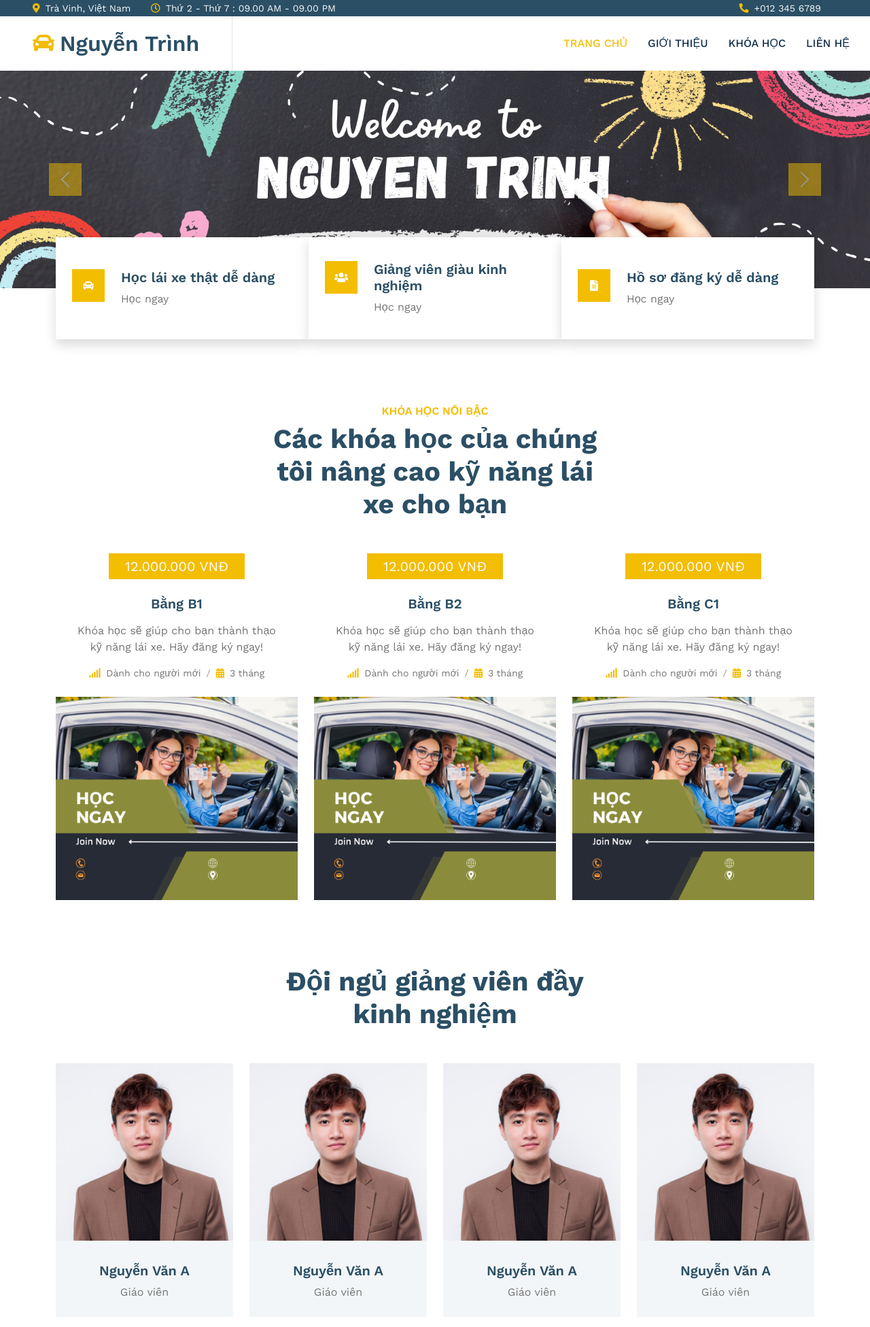
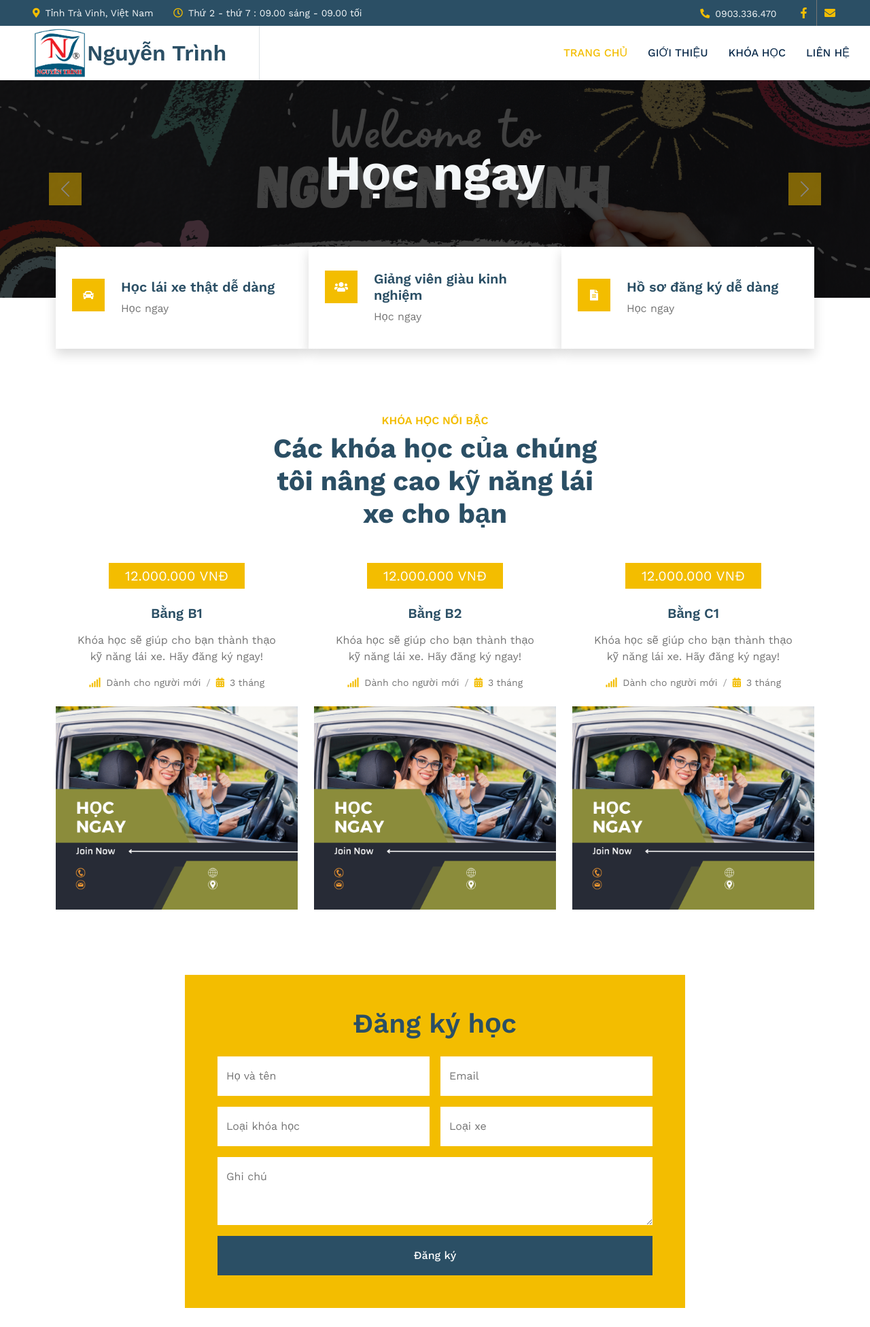
Before and after one commit to NgoTanLoi01/project_website_truonglai, a plain HTML site: page index.html in a window 1280 px wide. Shown: the top 1952 px of the page at 68% size. Drawn offline with nearby package versions, Linux system fonts and the light colour scheme; a script that the page names is missing.

Commit message:
refactor add form course,...

```diff
--- a/index.html
+++ b/index.html
@@ -30,20 +30,25 @@
 
     <div class="container-fluid bg-dark text-light p-0">
         <div class="row gx-0 d-none d-lg-flex">
-            <div class="col-lg-7 px-5 text-start" style="background-color: #2b4f65;">
+            <div class="col-lg-7 px-5 text-start">
                 <div class="h-100 d-inline-flex align-items-center me-4">
                     <small class="fa fa-map-marker-alt text-primary me-2"></small>
-                    <small>Trà Vinh, Việt Nam</small>
+                    <small>Tỉnh Trà Vinh, Việt Nam</small>
                 </div>
                 <div class="h-100 d-inline-flex align-items-center">
                     <small class="far fa-clock text-primary me-2"></small>
-                    <small>Thứ 2 - Thứ 7 : 09.00 AM - 09.00 PM</small>
+                    <small>Thứ 2 - thứ 7 : 09.00 sáng - 09.00 tối</small>
                 </div>
             </div>
-            <div class="col-lg-5 px-5 text-end" style="background-color: #2b4f65;">
+            <div class="col-lg-5 px-5 text-end">
                 <div class="h-100 d-inline-flex align-items-center me-4">
                     <small class="fa fa-phone-alt text-primary me-2"></small>
-                    <small>+012 345 6789</small>
+                    <small>0903.336.470</small>
+                </div>
+                <div class="h-100 d-inline-flex align-items-center mx-n2">
+                    <a class="btn btn-square btn-link rounded-0 border-0 border-end border-secondary" href="https://facebook.com"><i
+                            class="fab fa-facebook-f"></i></a>
+                    <a class="btn btn-square btn-link rounded-0" href="https://nguyentrinh40@yahoo.com"><i class="fab fa fa-envelope"></i></a>
                 </div>
             </div>
         </div>
@@ -53,8 +58,9 @@
 
     <nav class="navbar navbar-expand-lg bg-white navbar-light sticky-top p-0">
         <a href="index.html" class="navbar-brand d-flex align-items-center border-end px-4 px-lg-5">
-            <h2 class="m-0"><i class="fa fa-car text-primary me-2"></i>Nguyễn Trình</h2>
+            <img src="img/logo_nguyentrinh.png" alt="" style="width: 80px;"><h2 class="m-0">Nguyễn Trình</h2>
         </a>
+
         <button type="button" class="navbar-toggler me-4" data-bs-toggle="collapse" data-bs-target="#navbarCollapse">
             <span class="navbar-toggler-icon"></span>
         </button>
@@ -84,9 +90,27 @@
             <div class="carousel-inner">
                 <div class="carousel-item active">
                     <img class="w-100" src="img/carousel-1.jpg" alt="Image">
+                    <div class="carousel-caption">
+                        <div class="container">
+                            <div class="row justify-content-center">
+                                <div class="col-lg-7">
+                                    <h1 class="display-2 text-light mb-5 animated slideInDown">Học ngay</h1>
+                                </div>
+                            </div>
+                        </div>
+                    </div>
                 </div>
                 <div class="carousel-item">
                     <img class="w-100" src="img/carousel-2.jpg" alt="Image">
+                    <div class="carousel-caption">
+                        <div class="container">
+                            <div class="row justify-content-center">
+                                <div class="col-lg-7">
+                                    <h1 class="display-2 text-light mb-5 animated slideInDown">Học ngay</h1>
+                                </div>
+                            </div>
+                        </div>
+                    </div>
                 </div>
             </div>
             <button class="carousel-control-prev" type="button" data-bs-target="#header-carousel" data-bs-slide="prev">
@@ -151,6 +175,7 @@
 
 
     <!-- Courses Start -->
+    <div class="container-xxl">
         <div class="container">
             <div class="text-center mx-auto mb-5 wow fadeInUp" data-wow-delay="0.1s" style="max-width: 500px;">
                 <h6 class="text-primary text-uppercase mb-2">Khóa Học Nổi Bậc</h6>
@@ -220,6 +245,54 @@
                             <div class="courses-overlay">
                                 <a class="btn btn-outline-primary border-2" href="">Xem thêm</a>
                             </div>
+                        </div>
+                    </div>
+                </div>
+                <div class="col-lg-8 my-6 mb-0 wow fadeInUp" data-wow-delay="0.1s">
+                    <div class="bg-primary text-center p-5">
+                        <h1 class="mb-4">Đăng ký học</h1>
+                        <form>
+                            <div class="row g-3">
+                                <div class="col-sm-6">
+                                    <div class="form-floating">
+                                        <input type="text" class="form-control border-0" id="gname"
+                                            placeholder="Gurdian Name">
+                                        <label for="gname">Họ và tên</label>
+                                    </div>
+                                </div>
+                                <div class="col-sm-6">
+                                    <div class="form-floating">
+                                        <input type="email" class="form-control border-0" id="gmail"
+                                            placeholder="Gurdian Email">
+                                        <label for="gmail">Email</label>
+                                    </div>
+                                </div>
+                                <div class="col-sm-6">
+                                    <div class="form-floating">
+                                        <input type="text" class="form-control border-0" id="cname"
+                                            placeholder="Child Name">
+                                        <label for="cname">Loại khóa học</label>
+                                    </div>
+                                </div>
+                                <div class="col-sm-6">
+                                    <div class="form-floating">
+                                        <input type="text" class="form-control border-0" id="cage"
+                                            placeholder="Child Age">
+                                        <label for="cage">Loại xe</label>
+                                    </div>
+                                </div>
+                                <div class="col-12">
+                                    <div class="form-floating">
+                                        <textarea class="form-control border-0" placeholder="Leave a message here"
+                                            id="message" style="height: 100px"></textarea>
+                                        <label for="message">Ghi chú</label>
+                                    </div>
+                                </div>
+                                <div class="col-12">
+                                    <button class="btn btn-dark w-100 py-3" type="submit">Đăng ký</button>
+                                </div>
+                            </div>
+                        </form>
                     </div>
                 </div>
             </div>
@@ -319,10 +392,11 @@
             <div class="row g-5">
                 <div class="col-lg-3 col-md-6">
                     <h4 class="text-white mb-4">Thông tin liên hệ</h4>
-                    <h2 class="text-primary mb-4"><i class="fa fa-car text-white me-2"></i>Nguyễn Trình</h2>
+                    <!-- <h2 class="text-primary mb-4"><i class="fa fa-car text-white me-2"></i>Nguyễn Trình</h2> -->
+                    <img src="img/logo_2.png" alt="" style="width: 280px";>
                     <p class="mb-2"><i class="fa fa-map-marker-alt me-3"></i>Trà Vinh, Việt Nam</p>
-                    <p class="mb-2"><i class="fa fa-phone-alt me-3"></i>+012 345 67890</p>
-                    <p class="mb-2"><i class="fa fa-envelope me-3"></i>nguyentrinh@gmail.com</p>
+                    <p class="mb-2"><i class="fa fa-phone-alt me-3"></i>0903.336.470</p>
+                    <p class="mb-2"><i class="fa fa-envelope me-3"></i>nguyentrinh40@yahoo.com</p>
                 </div>
                 <div class="col-lg-3 col-md-6">
                     <h4 class="text-light mb-4">Thông tin khóa học</h4>
```
Also changed, not shown: img/logo_2.png (added), img/logo_nguyentrinh.png (added), img/logo_nguyentrinh2.png (added). Lines whose indentation alone changed are shown as unchanged.
